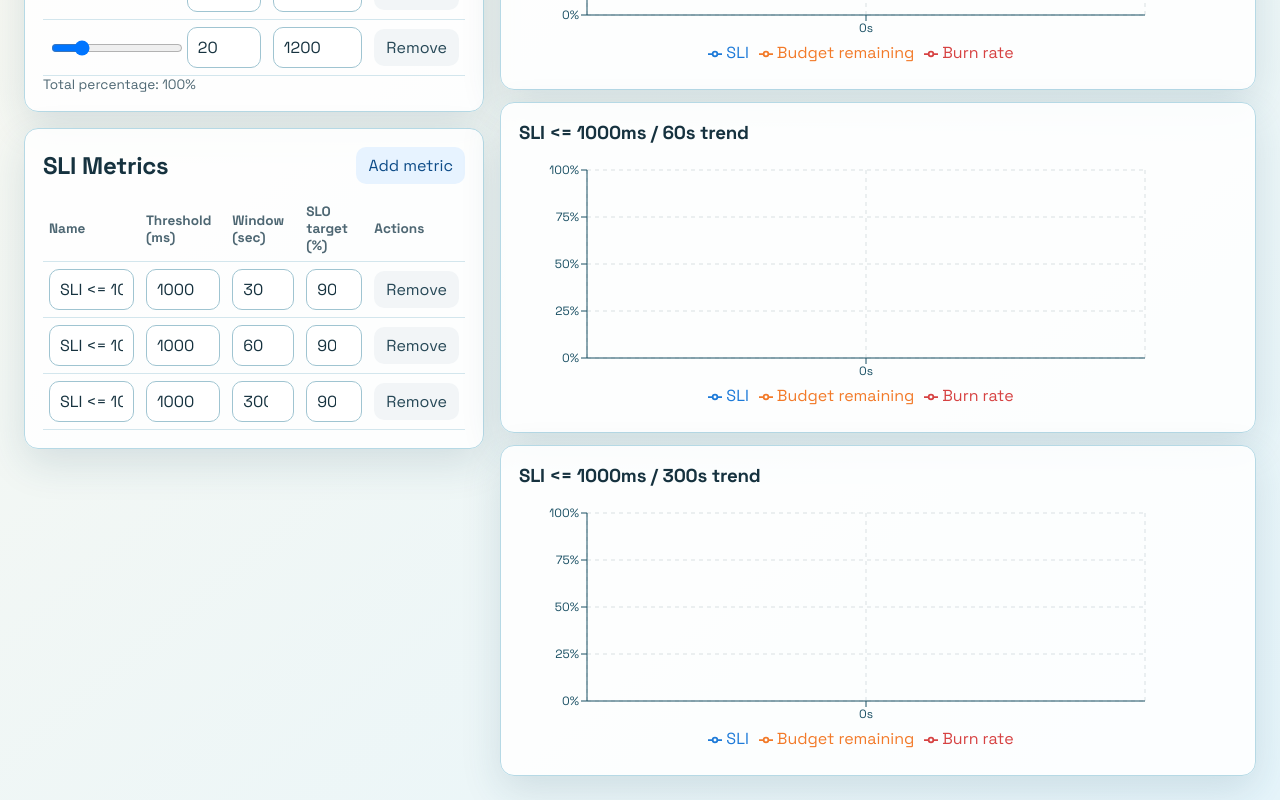
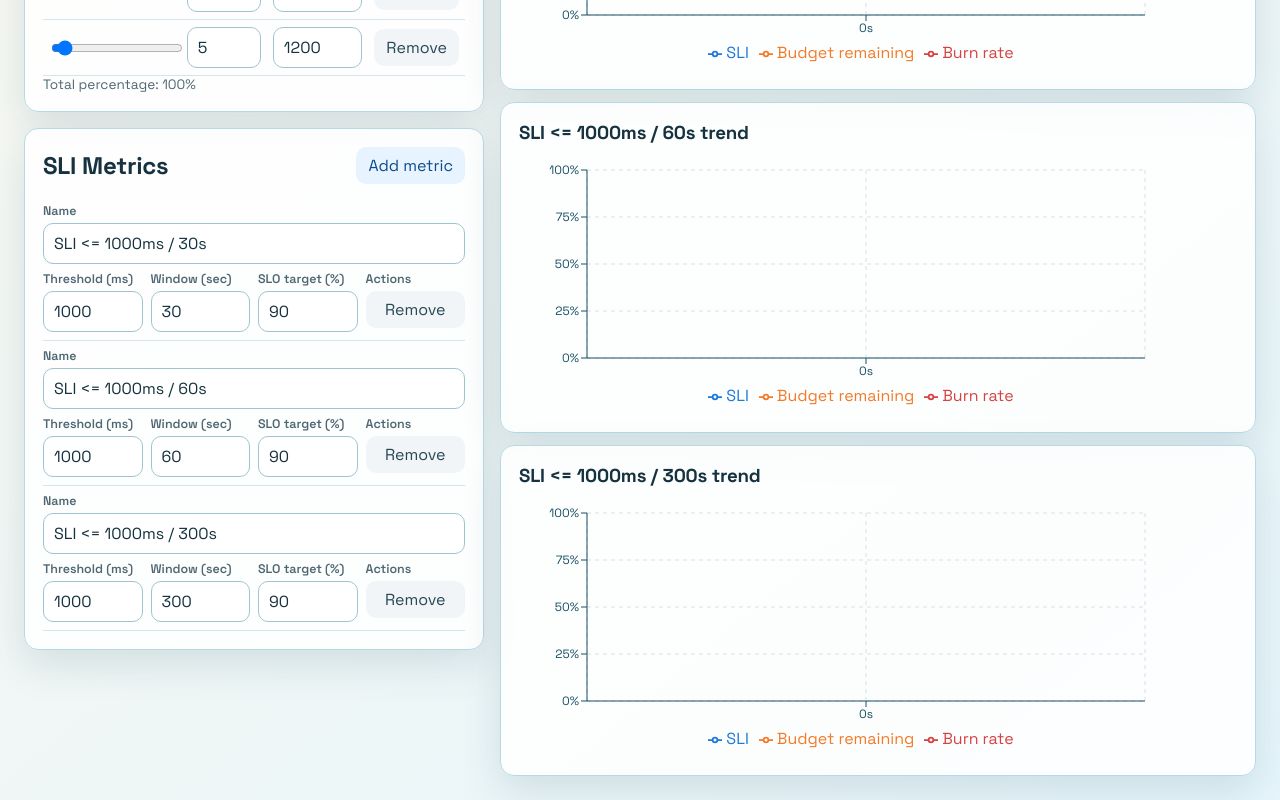
Before and after one commit to ivanwolkow/sli-slo-visualizer, a React (Vite) app: page / in a window 1280 px wide. Shown: the part 852-1652 px from the top of the page. Built offline with nearby package versions, Linux system fonts and the light colour scheme.

Commit message:
fix: improve compact SLI metrics layout and adjust defaults

```diff
--- a/src/components/SliMetricsEditor.tsx
+++ b/src/components/SliMetricsEditor.tsx
@@ -16,7 +16,7 @@ export const SliMetricsEditor = ({
   onRemoveMetric
 }: SliMetricsEditorProps): JSX.Element => {
   return (
-    <section className="panel reveal">
+    <section className="panel reveal sli-metrics-panel">
       <div className="panel-header">
         <h2>SLI Metrics</h2>
         <button type="button" className="btn-secondary" onClick={onAddMetric}>
@@ -24,20 +24,21 @@ export const SliMetricsEditor = ({
         </button>
       </div>
 
-      <table className="editor-table">
+      <table className="editor-table sli-metrics-table">
           <thead>
             <tr>
-            <th>Name</th>
-            <th>Threshold (ms)</th>
-            <th>Window (sec)</th>
-            <th>SLO target (%)</th>
-            <th>Actions</th>
+              <th className="metric-name-col">Name</th>
+              <th className="metric-number-col">Threshold (ms)</th>
+              <th className="metric-number-col">Window (sec)</th>
+              <th className="metric-number-col">SLO target (%)</th>
+              <th className="metric-actions-col">Actions</th>
             </tr>
           </thead>
           <tbody>
             {metrics.map((metric) => (
               <tr key={metric.id}>
-              <td>
+                <td className="metric-name-cell">
+                  <span className="compact-field-label">Name</span>
                   <input
                     aria-label="Metric name"
                     type="text"
@@ -45,7 +46,8 @@ export const SliMetricsEditor = ({
                     onChange={(event) => onUpdateMetric(metric.id, { name: event.target.value })}
                   />
                 </td>
-              <td>
+                <td className="metric-threshold-cell">
+                  <span className="compact-field-label">Threshold (ms)</span>
                   <input
                     aria-label="Metric threshold"
                     type="number"
@@ -60,7 +62,8 @@ export const SliMetricsEditor = ({
                     }
                   />
                 </td>
-              <td>
+                <td className="metric-window-cell">
+                  <span className="compact-field-label">Window (sec)</span>
                   <input
                     aria-label="Metric window"
                     type="number"
@@ -75,7 +78,8 @@ export const SliMetricsEditor = ({
                     }
                   />
                 </td>
-              <td>
+                <td className="metric-slo-cell">
+                  <span className="compact-field-label">SLO target (%)</span>
                   <input
                     aria-label="SLO target"
                     type="number"
@@ -90,7 +94,8 @@ export const SliMetricsEditor = ({
                     }
                   />
                 </td>
-              <td>
+                <td className="metric-actions-cell">
+                  <span className="compact-field-label">Actions</span>
                   <button
                     type="button"
                     className="btn-ghost"
--- a/src/state/store.ts
+++ b/src/state/store.ts
@@ -49,8 +49,8 @@ const createId = (): string => {
 };
 
 const defaultBuckets = (): LatencyBucket[] => [
-  { id: createId(), percentage: 80, latencyMs: 800 },
-  { id: createId(), percentage: 20, latencyMs: 1200 }
+  { id: createId(), percentage: 95, latencyMs: 800 },
+  { id: createId(), percentage: 5, latencyMs: 1200 }
 ];
 
 const defaultMetrics = (): SliMetricConfig[] => [
--- a/src/styles.css
+++ b/src/styles.css
@@ -75,6 +75,7 @@ dd {
   display: grid;
   gap: 16px;
   align-content: start;
+  min-width: 0;
 }
 
 .panel {
@@ -259,6 +260,108 @@ button:not(:disabled):hover {
   border-bottom: 1px solid #d3e6ed;
 }
 
+.sli-metrics-table {
+  table-layout: fixed;
+}
+
+.sli-metrics-table .metric-name-col {
+  width: 44%;
+}
+
+.sli-metrics-table .metric-number-col {
+  width: 14%;
+}
+
+.sli-metrics-table .metric-actions-col {
+  width: 14%;
+}
+
+.metric-name-cell input {
+  width: 100%;
+}
+
+.sli-metrics-panel {
+  container-type: inline-size;
+}
+
+.compact-field-label {
+  display: none;
+}
+
+@container (max-width: 700px) {
+  .sli-metrics-table {
+    table-layout: auto;
+  }
+
+  .sli-metrics-table thead {
+    display: none;
+  }
+
+  .sli-metrics-table,
+  .sli-metrics-table tbody {
+    display: block;
+    width: 100%;
+  }
+
+  .sli-metrics-table tr {
+    display: grid;
+    width: 100%;
+    grid-template-columns: repeat(4, minmax(0, 1fr));
+    grid-template-areas:
+      "name name name name"
+      "threshold window slo actions";
+    gap: 8px;
+    padding: 8px 0;
+    border-bottom: 1px solid #d3e6ed;
+  }
+
+  .sli-metrics-table td {
+    border-bottom: none;
+    padding: 0;
+    min-width: 0;
+  }
+
+  .compact-field-label {
+    display: block;
+    margin-bottom: 4px;
+    color: var(--muted);
+    font-size: 0.78rem;
+    font-weight: 600;
+    line-height: 1.2;
+  }
+
+  .sli-metrics-table .metric-name-cell {
+    grid-area: name;
+  }
+
+  .sli-metrics-table .metric-threshold-cell {
+    grid-area: threshold;
+  }
+
+  .sli-metrics-table .metric-window-cell {
+    grid-area: window;
+  }
+
+  .sli-metrics-table .metric-slo-cell {
+    grid-area: slo;
+  }
+
+  .sli-metrics-table .metric-actions-cell {
+    grid-area: actions;
+  }
+
+  .sli-metrics-table .metric-actions-cell button {
+    width: 100%;
+    padding-inline: 6px;
+  }
+
+  .sli-metrics-table .metric-name-col,
+  .sli-metrics-table .metric-number-col,
+  .sli-metrics-table .metric-actions-col {
+    width: auto;
+  }
+}
+
 .percentage-cell {
   min-width: 210px;
 }
```
Lines whose indentation alone changed are shown as unchanged.
